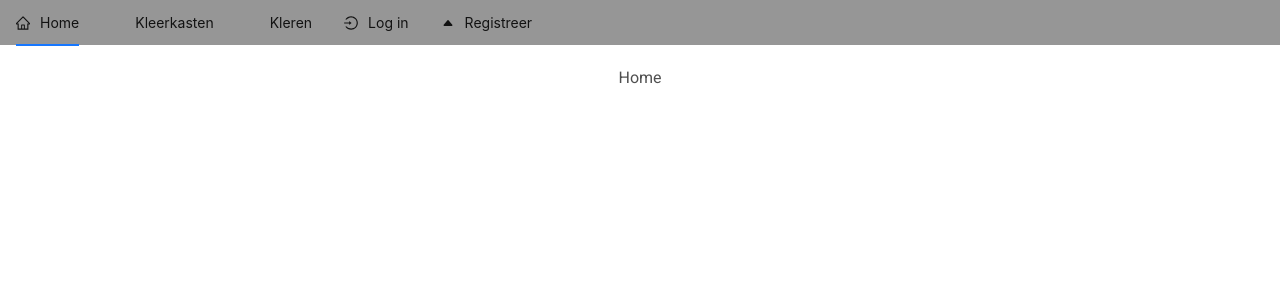
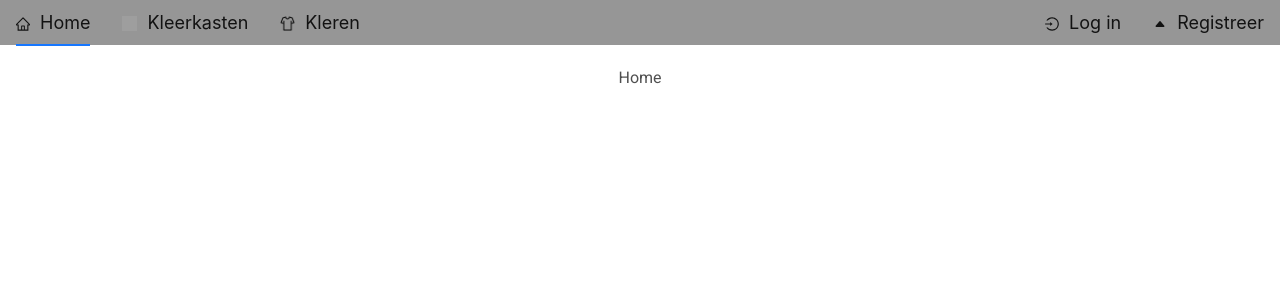
Before and after one commit to LouisDeGruyter/WhereAreMyClothes_FrontEnd, a React (Create React App) app: page / in a window 1280 px wide. Shown: the top 300 px of the page. Built offline with nearby package versions, Linux system fonts and the light colour scheme; grey boxes are pictures that could not be loaded.

Commit message:
navbar verbeterd

```diff
--- a/src/components/navbar/Navbar.js
+++ b/src/components/navbar/Navbar.js
@@ -28,20 +28,20 @@ import kledingIcon from '../../images/shirt.png';
  });
  function NavbarItems({isInline=false}){
   return(
-    <Menu  style={{backgroundColor:'rgb(150,150,150)',border:'none'}} mode={isInline?"inline":"horizontal" }>
-      <Menu.Item key="/" icon={<HomeOutlined />}>
+    <Menu  style={{backgroundColor:'rgb(150,150,150)',border:'none',fontSize:18}} mode={isInline?"inline":"horizontal" }>
+      <Menu.Item key="/" icon={<HomeOutlined size={30}/>}>
         <Link to="/">Home</Link>
       </Menu.Item>
-      <Menu.Item key="/kleerkasten" icon={<kleerkastIcon />}>
-        <Link to="/kleerkasten">Kleerkasten</Link>
+      <Menu.Item key="/kleerkasten" icon={<img src={kleerkastIcon} alt="Kleerkasten" style={{width:15, height:15}}/>}>
+      <Link to="/kleerkasten">Kleerkasten</Link>
       </Menu.Item>
-      <Menu.Item key="/kleren" icon={<kledingIcon/>}>
+      <Menu.Item key="/kleren" icon={<img src={kledingIcon} alt="Kleren" style={{width:15, height:15}}/>}>
       <Link to="/kleren">Kleren</Link>
       </Menu.Item>
-      <Menu.Item key="/login" icon={<LoginOutlined />} className='MenuRight'>
+      <Menu.Item key="/login" icon={<LoginOutlined />} style={{ marginLeft: 'auto'}}>
         <Link to="/login">Log in</Link>
       </Menu.Item>
-      <Menu.Item key="/register" icon={<IoCaretUp />} className='MenuRight'>
+      <Menu.Item key="/register" icon={<IoCaretUp />} >
         <Link to="/register">Registreer</Link>
         </Menu.Item>
     </Menu>
--- a/src/components/navbar/navbar.css
+++ b/src/components/navbar/navbar.css
@@ -9,8 +9,6 @@
     .menuIcon {
         display: none;
     }
-    .menuRight{
-        float: right;
-    }
+
 
 }
```
